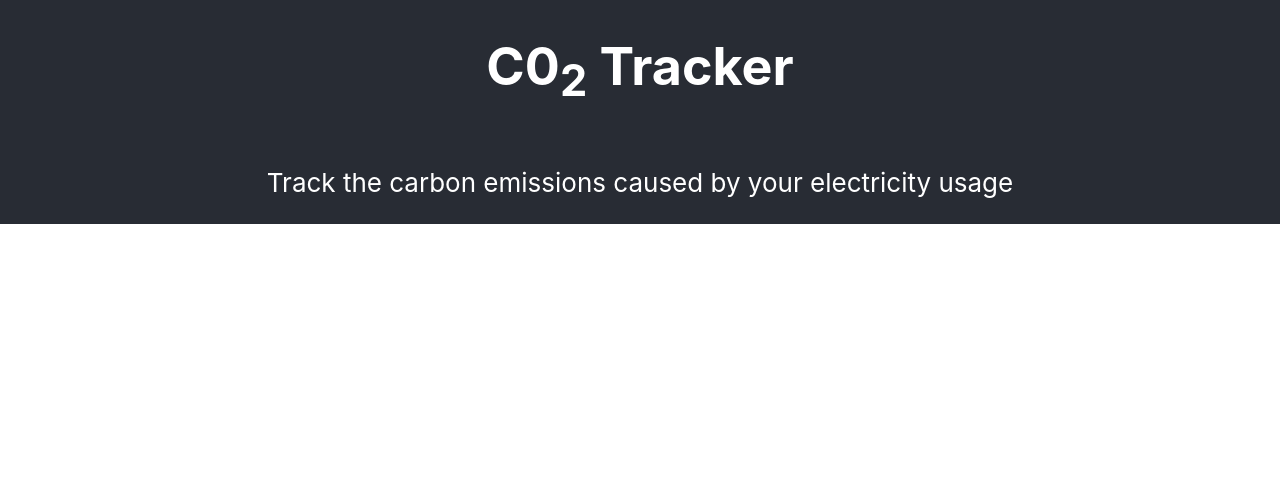
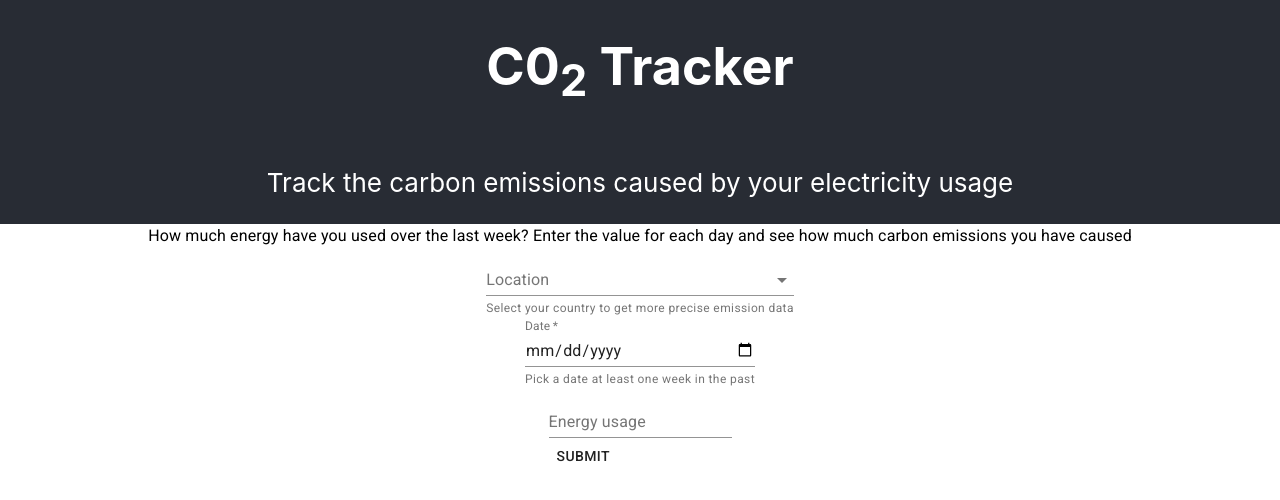
Before and after one commit to Haimchen/co2-tracker, a React (Create React App) app: page / in a window 1280 px wide. Shown: the top 500 px of the page. Built offline with nearby package versions, Linux system fonts and the light colour scheme.

Commit message:
basic functionality to submit new consumtption data and fetch emissions

```diff
--- a/package.json
+++ b/package.json
@@ -11,9 +11,12 @@
     "@types/node": "^12.0.0",
     "@types/react": "^16.9.53",
     "@types/react-dom": "^16.9.8",
+    "@types/recharts": "^1.8.18",
+    "date-fns": "^2.16.1",
     "react": "^17.0.1",
     "react-dom": "^17.0.1",
     "react-scripts": "4.0.1",
+    "recharts": "1.8.4",
     "typescript": "^4.0.3",
     "web-vitals": "^0.2.4"
   },
--- a/src/App.tsx
+++ b/src/App.tsx
@@ -1,13 +1,79 @@
-import React from 'react';
+import React, { useState } from 'react';
 import './App.css';
+import UsageForm from './components/UsageForm';
+import EmissionsChart from './components/EmissionsChart';
+
+
+export type InputData = {
+  date: string,
+  energyConsumption: number,
+  location: string,
+}
+
+type DataEntry = InputData & {
+  carbonEmission: number,
+}
+
+type EmissionData = {
+  carbon_kg: number,
+}
+
+const fetchEmissionData = async (inputData: InputData): Promise<EmissionData | {}> => {
+  try {
+    const input = {
+      type: "electricity",
+      electricity_unit: "mwh",
+      electricity_value: Number(inputData.energyConsumption),
+      country: inputData.location,
+    }
+
+    const { data  = {} } = await fetch("https://www.carboninterface.com/api/v1/estimates", {
+      method: "POST",
+      body: JSON.stringify(input),
+      headers: {
+        "Content-type": "application/json",
+        "Authorization": `Bearer ${process.env.REACT_APP_CI_API_KEY}`,
+      }
+    }).then(response => response.json());
+
+    const { attributes: emissionData } = data;
+    return emissionData;
+
+  } catch (err) {
+    console.log(err)
+    return {}
+  }
+}
 
 function App() {
+  const [data, setData] = useState<DataEntry[]>([]);
+
+  const addEntry = (entry: DataEntry) => {
+    console.log('new entry:', entry);
+
+    // TODO make sure data is sorted?
+    // TODO make sure entries are unique by date?
+    const newData = [...data, entry]
+    setData(newData);
+  }
+
+  const handleNewData = async (input: InputData) => {
+    const { carbon_kg } = await fetchEmissionData(input)
+    addEntry({...input, carbonEmission: carbon_kg })
+  }
+
   return (
     <div className="App">
       <header className="App-header">
         <h1>C0<sub>2</sub> Tracker</h1>
         <p>Track the carbon emissions caused by your electricity usage</p>
       </header>
+      <section>
+        <UsageForm onSubmit={handleNewData}/>
+        {data.length > 0 && (
+          <EmissionsChart data={data}/>
+        )}
+      </section>
     </div>
   );
 }
--- /dev/null
+++ b/src/components/EmissionsChart.tsx
@@ -0,0 +1,16 @@
+import React from 'react';
+import { LineChart, Line, Tooltip, XAxis, YAxis } from 'recharts';
+
+const EmissionsChart = ({data}: any) => {
+
+    return (
+        <LineChart width={400} height={400} data={data}>
+            <Line type="monotone" dataKey="carbonEmission" stroke="#8884d8" />
+            <XAxis dataKey="date" />
+            <YAxis label={{ value: 'CO2 emissions in kg', angle: -90, position: 'insideLeft' }}/>
+            <Tooltip formatter={(value) => [`${value} kg`, "carbon emitted"]}/>
+        </LineChart>
+    )
+}
+
+export default EmissionsChart;
--- /dev/null
+++ b/src/components/UsageForm.tsx
@@ -0,0 +1,92 @@
+import React, { useRef } from 'react';
+import { Button, FormControl, FormHelperText, Grid, Input, InputLabel, MenuItem, Select, TextField, Typography } from '@material-ui/core';
+import { addDays, format } from 'date-fns'
+
+import type { InputData } from '../App';
+import useInput from '../hooks/useInput';
+
+const UsageForm = ({ onSubmit }: { onSubmit: (input: InputData) => void}) => {
+    const [location, handleLocationChange] = useInput('');
+    const [date, handleDateChange] = useInput('');
+    const [energyConsumption, handleEnergyConsumptionChange, clearEnergyConsumption] = useInput('');
+
+    const energyInput = useRef<HTMLInputElement>(null);
+
+    const handleSubmit = (event: React.FormEvent) => {
+        event.preventDefault();
+        event.stopPropagation();
+
+        // automatically select the next day
+        // TODO improve API of the handler
+        const nextDate = format(addDays(new Date(date), 1), 'yyyy-MM-dd');
+        handleDateChange({ target: { value: nextDate }});
+
+        // clear and focus energy consumption input
+        // to allow easy entry of multiple values
+        clearEnergyConsumption();
+        if (energyInput && energyInput.current){
+            energyInput.current.focus();
+        }
+
+        onSubmit({ location, date, energyConsumption})
+    }
+
+    const blockLocationChange = !!date;
+
+    return (
+        <Grid container alignItems="center" justify="center" direction="column">
+            <Typography>How much energy have you used over the last week? Enter the value for each day and see how much carbon emissions you have caused </Typography>
+            <Grid item>
+            <FormControl>
+                <InputLabel id="location-select-label">Location</InputLabel>
+                <Select
+                    disabled={blockLocationChange}
+                    labelId="location-select-label"
+                    value={location}
+                    onChange={handleLocationChange}
+                    autoWidth
+                >
+                    <MenuItem value="" disabled>Select your country</MenuItem>
+                    <MenuItem value={'us'}>USA</MenuItem>
+                    <MenuItem value={'ca'}>Canada</MenuItem>
+                </Select>
+                <FormHelperText>{blockLocationChange ? "You can't change the location during data entry. You need to start over with another location" : "Select your country to get more precise emission data"}</FormHelperText>
+            </FormControl>
+            </Grid>
+            <Grid item>
+            <TextField
+                id="date"
+                label="Date"
+                type="date"
+                InputLabelProps={{
+                    shrink: true,
+                }}
+                onChange={handleDateChange}
+                required
+                placeholder="Select a date"
+                value={date}
+                helperText={date ? "Next date will be automatically selected" : "Pick a date at least one week in the past"}
+            />
+            </Grid>
+            <form onSubmit={handleSubmit}>
+                <Grid item>
+                <FormControl>
+                    <InputLabel>{ date ? `Energy usage on ${date}` : "Energy usage"}</InputLabel>
+                    <Input
+                        placeholder="Enter your energy consumption in mwh"
+                        type="number"
+                        required
+                        value={energyConsumption}
+                        onChange={handleEnergyConsumptionChange}
+                        inputProps={{ min: 0, step: 0.0001 }}
+                        ref={energyInput}
+                        />
+                </FormControl>
+                </Grid>
+                <Button type="submit">Submit</Button>
+            </form>
+        </Grid>
+    )
+}
+
+export default UsageForm;
--- /dev/null
+++ b/src/hooks/useInput.ts
@@ -0,0 +1,17 @@
+import { useState } from 'react';
+
+const useInput = (initialValue: any) => {
+    const [value, setValue] = useState(initialValue);
+
+    function clear(){
+        setValue("");
+    }
+
+    function handleChange(ev: React.ChangeEvent<HTMLInputElement>){
+        setValue(ev.target.value);
+    }
+
+    return [value, handleChange, clear];
+}
+
+export default useInput;
--- a/tsconfig.json
+++ b/tsconfig.json
@@ -18,7 +18,7 @@
     "resolveJsonModule": true,
     "isolatedModules": true,
     "noEmit": true,
-    "jsx": "react",
+    "jsx": "react"
   },
   "include": [
     "src"
```
Also changed, not shown: 1 other file (tests, documents, lock files or other folders).
